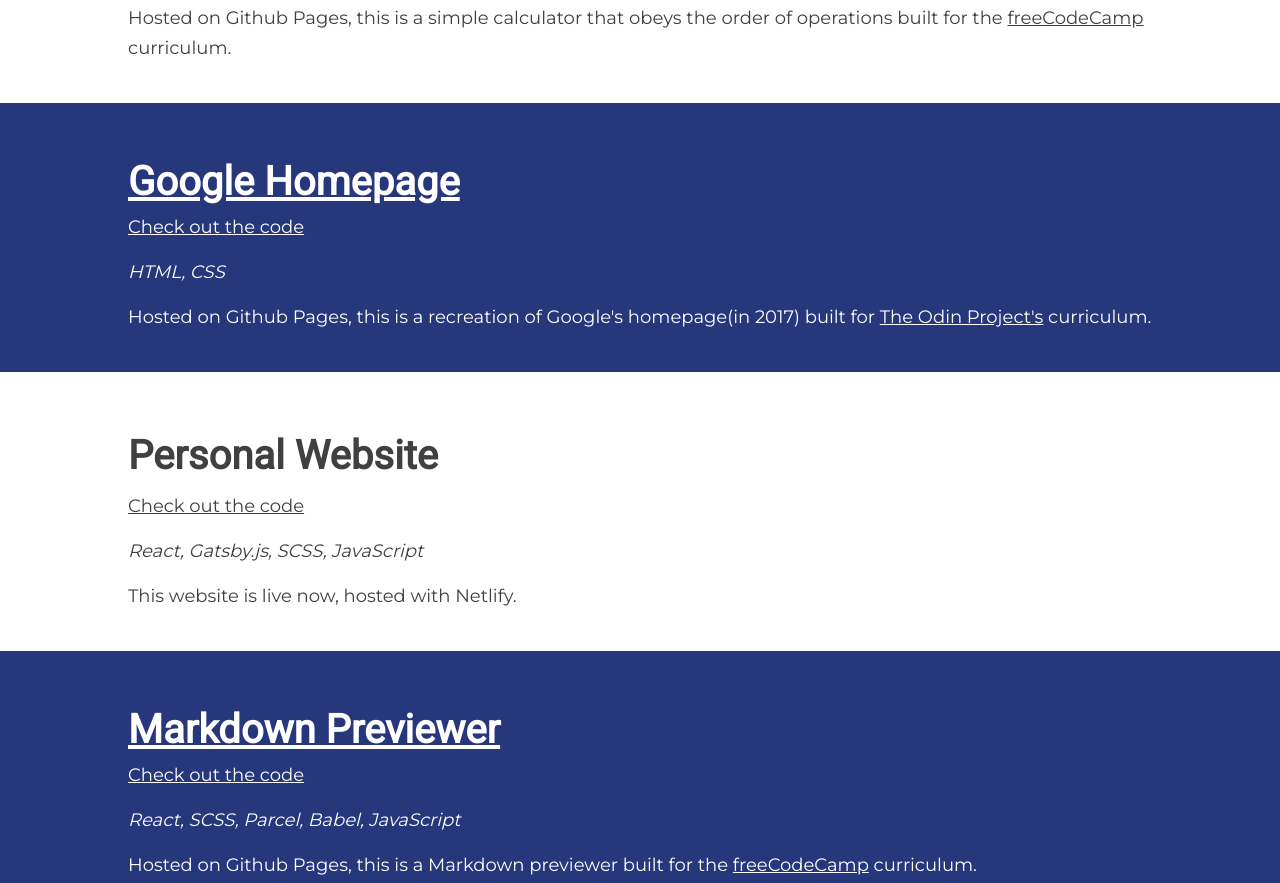
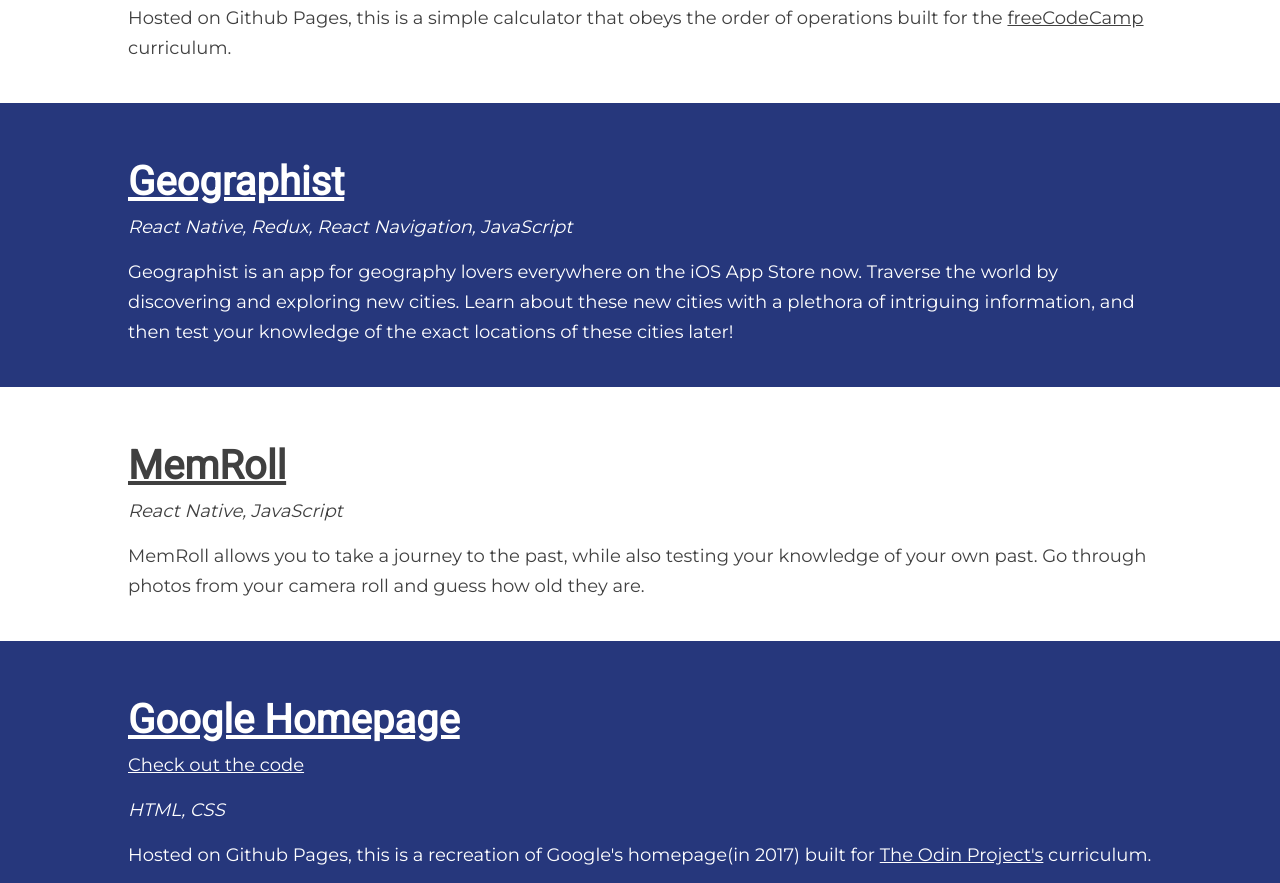
Before and after one commit to Brandons42/personal-website, a Gatsby site: page /projects in a window 1280 px wide. Shown: the part 848-1731 px from the top of the page. Built offline with nearby package versions, Linux system fonts and the light colour scheme; Gatsby itself is replaced by a stand-in of ours.

Commit message:
Projects updated

```diff
--- a/src/components/QuizWatch.js
+++ b/src/components/QuizWatch.js
@@ -15,7 +15,7 @@ const QuizWatch = () => (
 				questions you're interested in reviewing later on.
 			</p>
 		}
-		href='https://itunes.apple.com/us/app/quiz-watch/id1454913754?ls=1&mt=8'
+		href='https://apps.apple.com/us/app/quiz-watch/id1454913754?ls=1'
 		name='Quiz Watch'
 		skills='React Native, Redux, React Navigation, JavaScript'
 	/>
--- a/src/pages/projects.js
+++ b/src/pages/projects.js
@@ -14,6 +14,32 @@ const Projects = () => (
 			</div>
 			<QuizWatch />
 			<Calculator />
+			<Project
+				desc={
+					<p>
+						Geographist is an app for geography lovers everywhere on the iOS App
+						Store now. Traverse the world by discovering and exploring new
+						cities. Learn about these new cities with a plethora of intriguing
+						information, and then test your knowledge of the exact locations of
+						these cities later!
+					</p>
+				}
+				href='https://apps.apple.com/us/app/geographist/id1470035851'
+				name='Geographist'
+				skills='React Native, Redux, React Navigation, JavaScript'
+			/>
+			<Project
+				desc={
+					<p>
+						MemRoll allows you to take a journey to the past, while also testing
+						your knowledge of your own past. Go through photos from your camera
+						roll and guess how old they are.
+					</p>
+				}
+				href='https://apps.apple.com/us/app/memroll/id1459782811'
+				name='MemRoll'
+				skills='React Native, JavaScript'
+			/>
 			<Project
 				code='https://github.com/Brandons42/google-homepage'
 				desc={
```
